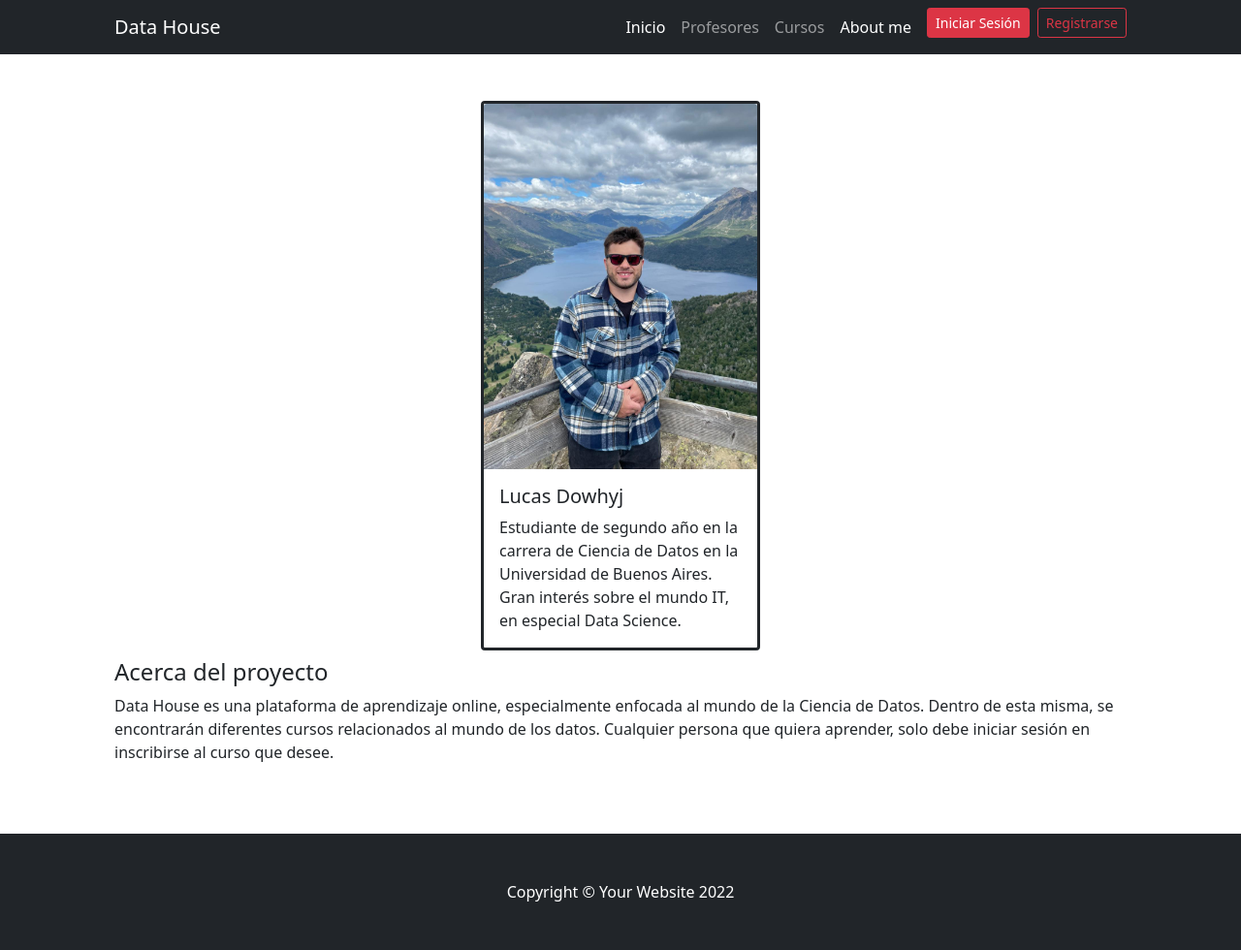
After one commit to Dowhyj/AppCoder, a Django app: page /about_me in a window 1280 px wide. The commit adds this page. Shown: the whole page at 97% size. Run offline with Django 4.2, Linux system fonts and the light colour scheme; some libraries are stand-ins or nearby versions.

Commit message:
About me

```diff
--- /dev/null
+++ b/AppCoder/templates/AppCoder/about_me.html
@@ -0,0 +1,25 @@
+{% extends 'AppCoder/base.html' %}
+{% load static %}
+
+{% block tituloPagina %}
+About me - App Coder
+{% endblock %}
+
+{% block contenidoPagina %}
+
+<div class="container px-5 d-flex flex-column align-items-center mt-5 mb-5">
+    <div class="card border border-dark border-3 rounded" style="width: 18rem;">
+        <img src="{% static "imagenes/me.jpg" %}" class="card-img-top" alt="...">
+        <div class="card-body">
+            <h5 class="card-title">Lucas Dowhyj</h5>
+            <p class="card-text">Estudiante de segundo año en la carrera de Ciencia de Datos en la Universidad de Buenos
+                Aires. Gran interés sobre el mundo IT, en especial Data Science.</p>
+        </div>
+    </div>
+    <div class="mt-2 mb-2">
+        <h4>Acerca del proyecto</h4>
+        <p>Data House es una plataforma de aprendizaje online, especialmente enfocada al mundo de la Ciencia de Datos. Dentro de esta misma, se encontrarán diferentes cursos relacionados al mundo de los datos. Cualquier persona que quiera aprender, solo debe iniciar sesión en inscribirse al curso que desee.</p>
+    </div>
+</div>
+
+{% endblock %}
--- a/AppCoder/templates/AppCoder/base.html
+++ b/AppCoder/templates/AppCoder/base.html
@@ -30,7 +30,7 @@
                         {% endif %}
                         <li class="nav-item"><a class="nav-link" href="{% url 'profe_list' %}">Profesores</a></li>
                         <li class="nav-item"><a class="nav-link" href="{% url 'curso_list' %}">Cursos</a></li>
-
+                        <li class="nav-item"><a class="nav-link active" href="{% url 'about_me' %}">About me</a></li>
                         {% if user.is_authenticated %}
                             <div class="dropdown">
                                 <button class="btn btn-danger dropdown-toggle" type="button" id="dropdownMenuButton1" data-bs-toggle="dropdown" aria-expanded="false"><i class="bi bi-person-circle"></i><b>{{user.username}}</b>
--- a/AppCoder/urls.py
+++ b/AppCoder/urls.py
@@ -5,6 +5,8 @@ from .views import *
 urlpatterns = [
     path('', index, name="index"),
     path('base/', base, name="base"),
+
+    path('about_me', about_me, name="about_me"),
 
     path('login', login_request, name="login"),
     path('register', register_request, name="register"),
--- a/AppCoder/views.py
+++ b/AppCoder/views.py
@@ -31,6 +31,11 @@ def index(request):
 
 def base(request):
     return render(request, 'AppCoder/base.html',{})
+
+
+def about_me(request):
+
+    return render(request,"AppCoder/about_me.html",)
 
 
 def login_request(request):
```
Also changed, not shown: README.md, db.sqlite3, static/imagenes/me.jpg (added).
